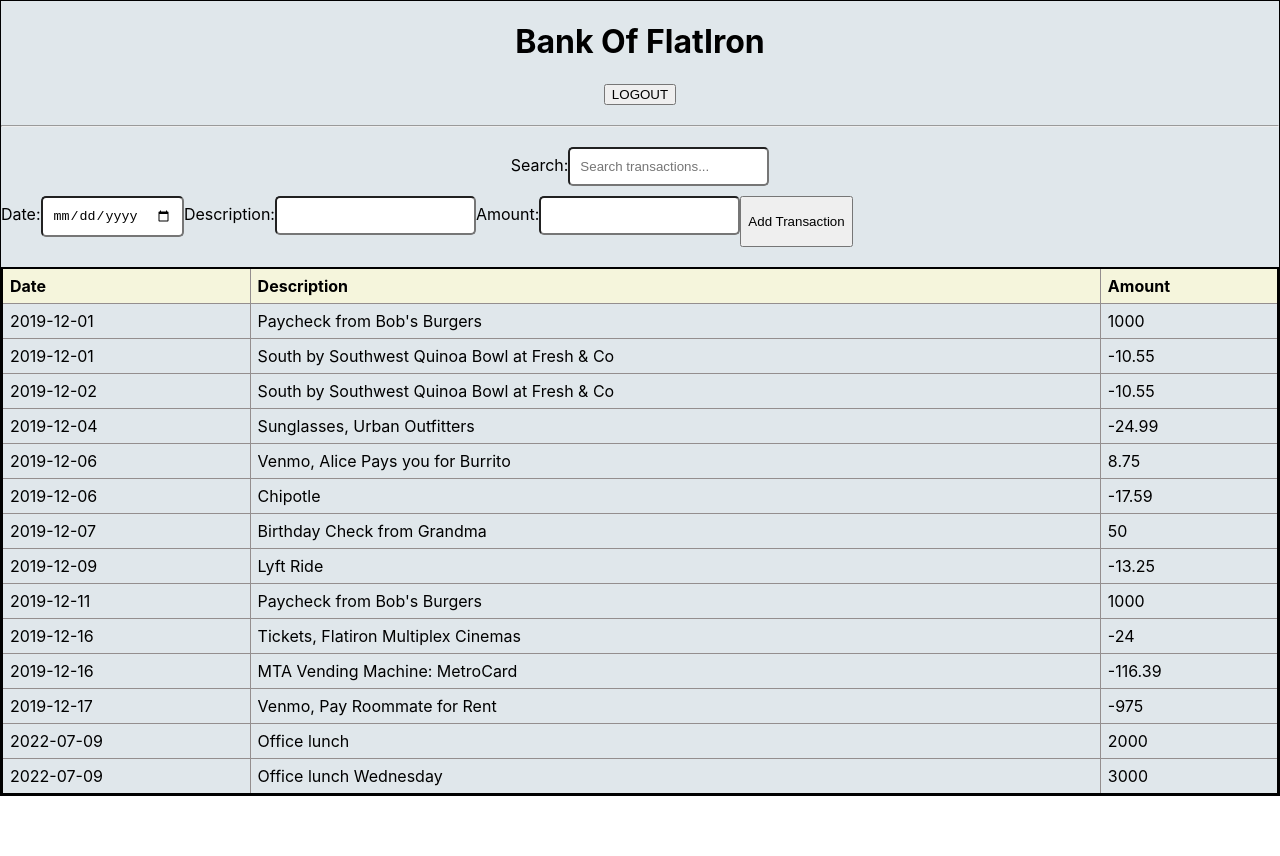
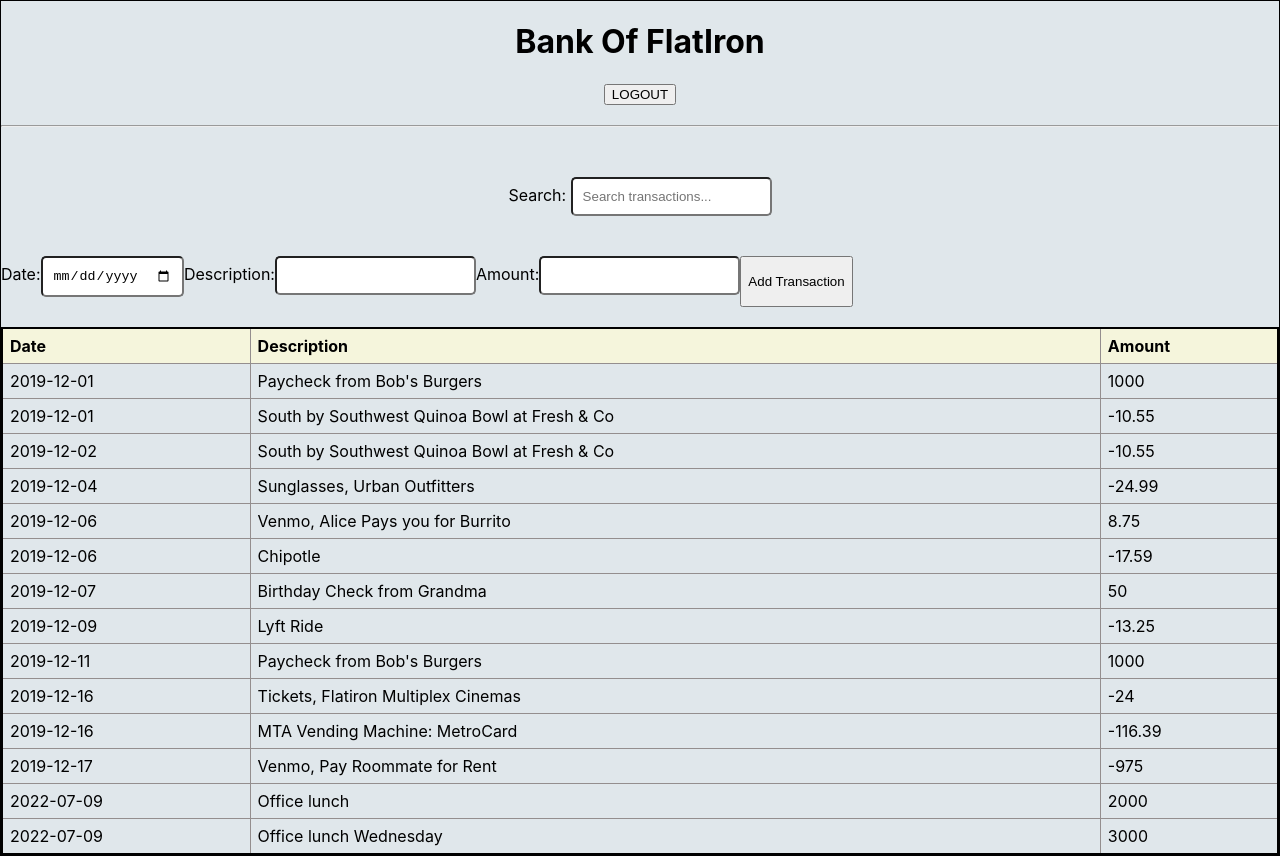
Before and after one commit to BrendahKiragu/brendah-week-1-code-challenge-bank-transaction-app, a React (Create React App) app: page / in a window 1280 px wide. Before the commit the page ends 800 px from the top, so only its background shows below. Built offline with nearby package versions, Linux system fonts and the light colour scheme; data requests are answered from the project's data file.

Commit message:
adds a classname to search bar

```diff
--- a/src/components/SearchBar.js
+++ b/src/components/SearchBar.js
@@ -9,8 +9,8 @@ function SearchBar({ onSearch }) {
   };
 
   return (
-    <div>
-      <label>Search:</label>
+    <div className='search-bar'>
+      <label>Search:  </label>
       <input
         type="text"
         placeholder="Search transactions..."
```
